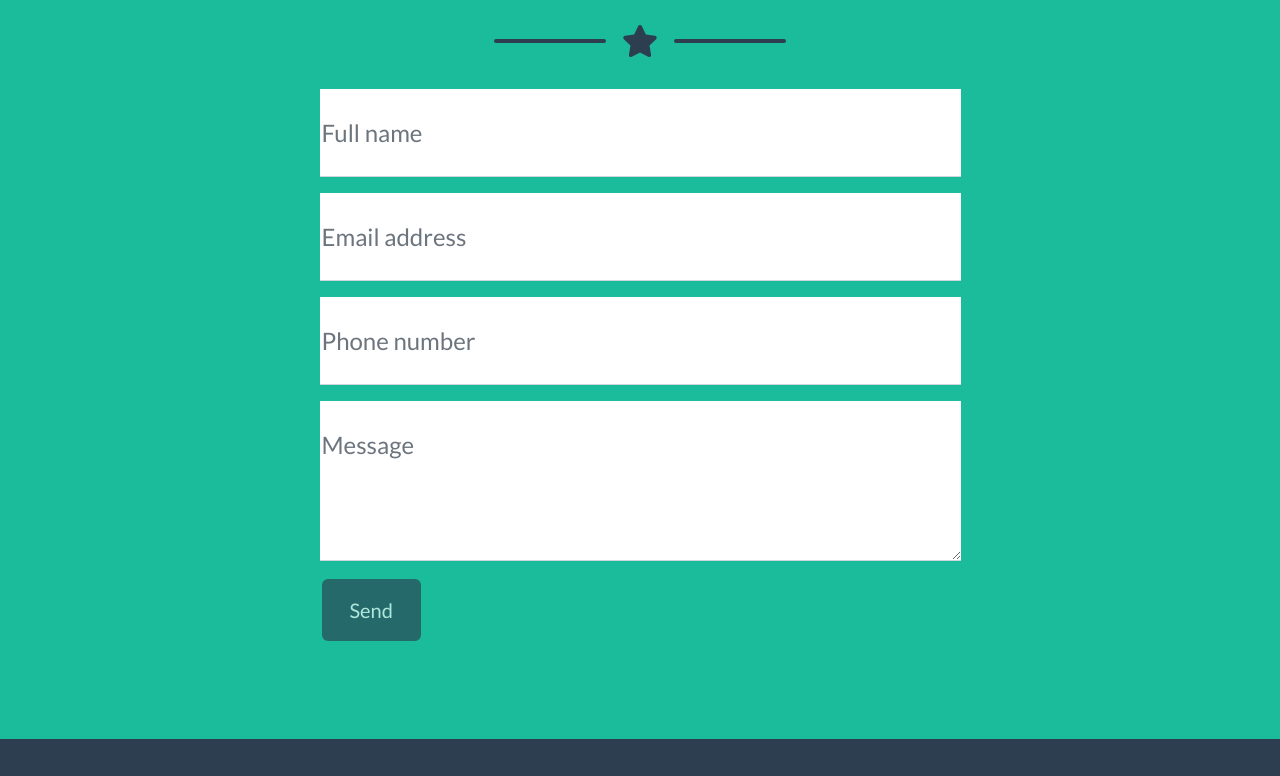
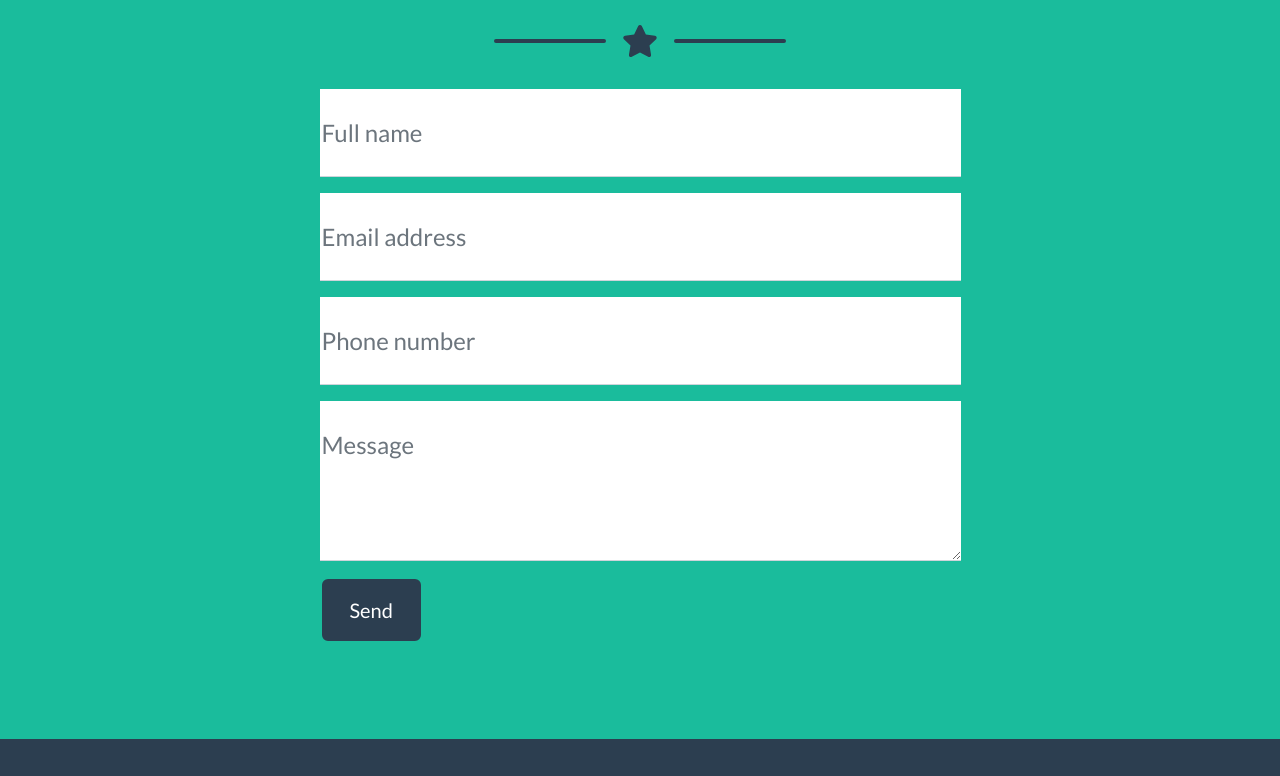
Before and after one commit to WalkerLauryGit/portfolio, a plain HTML site: page index.html in a window 1280 px wide. Shown: the part 3289-4065 px from the top of the page. Drawn offline with nearby package versions, Linux system fonts and the light colour scheme.

Commit message:
Added captcha

```diff
--- a/index.html
+++ b/index.html
@@ -279,7 +279,7 @@
                     <!-- To make this form functional, sign up at-->
                     <!-- https://startbootstrap.com/solution/contact-forms-->
                     <!-- to get an API token!-->
-                    <form id="contactForm" data-sb-form-api-token="API_TOKEN">
+                    <form id="contactForm" name="contact" method="POST" data-netlify="true" data-netlify-recaptcha="true">
                         <!-- Name input-->
                         <div class="form-floating mb-3">
                             <input class="form-control" id="name" type="text" placeholder="Enter your name..."
@@ -333,7 +333,9 @@
                             <div class="text-center text-danger mb-3">Error sending message!</div>
                         </div>
                         <!-- Submit Button-->
-                        <button class="btn btn-primary btn-xl bg-secondary disabled " id="submitButton" type="submit">Send</button>
+                        <!-- Recaptcha -->
+                        <div data-netlify-recaptcha="true"></div>
+                        <button class="btn btn-primary btn-xl bg-secondary" id="submitButton" type="submit">Send</button>
                     </form>
                 </div>
             </div>
```
